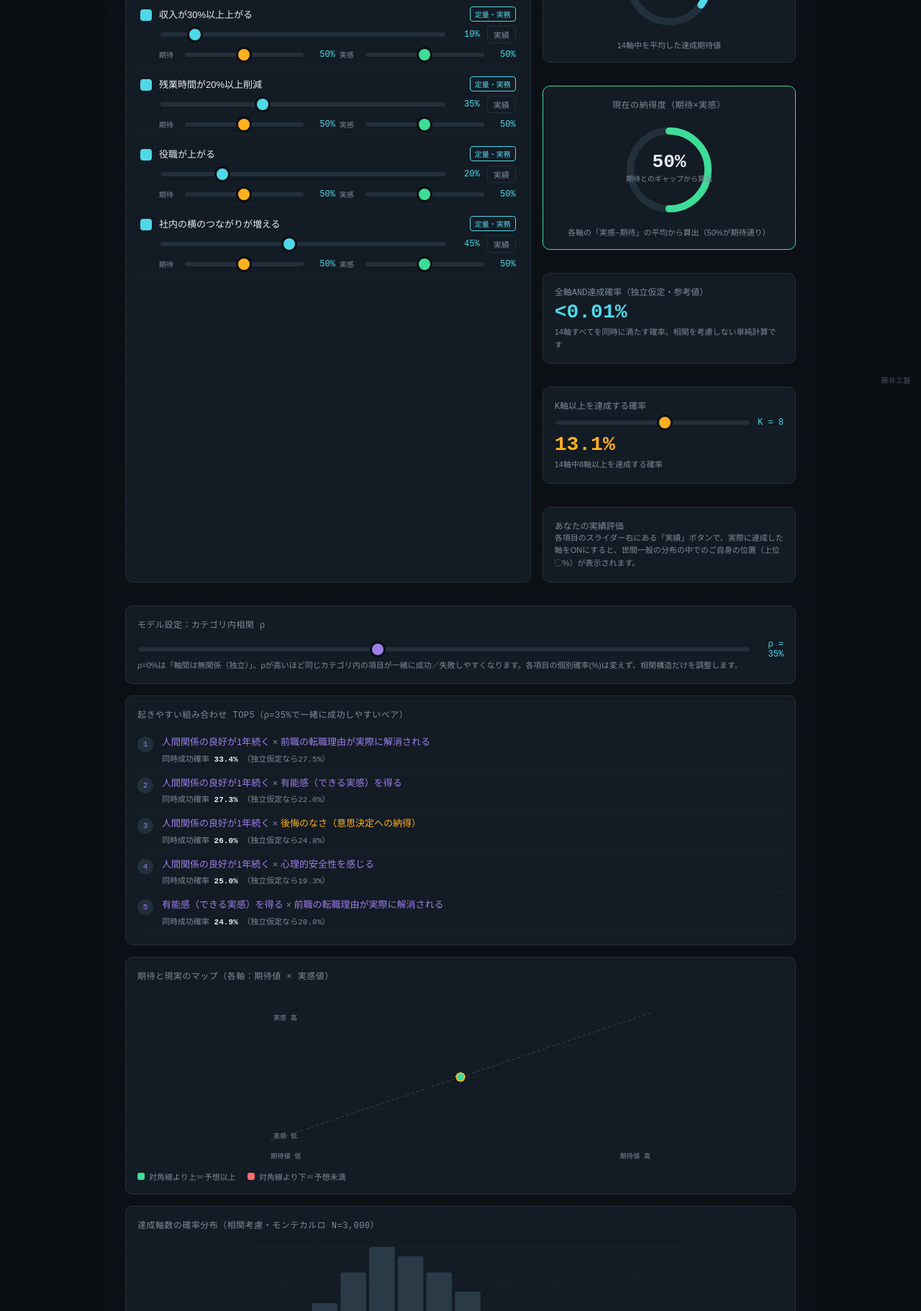
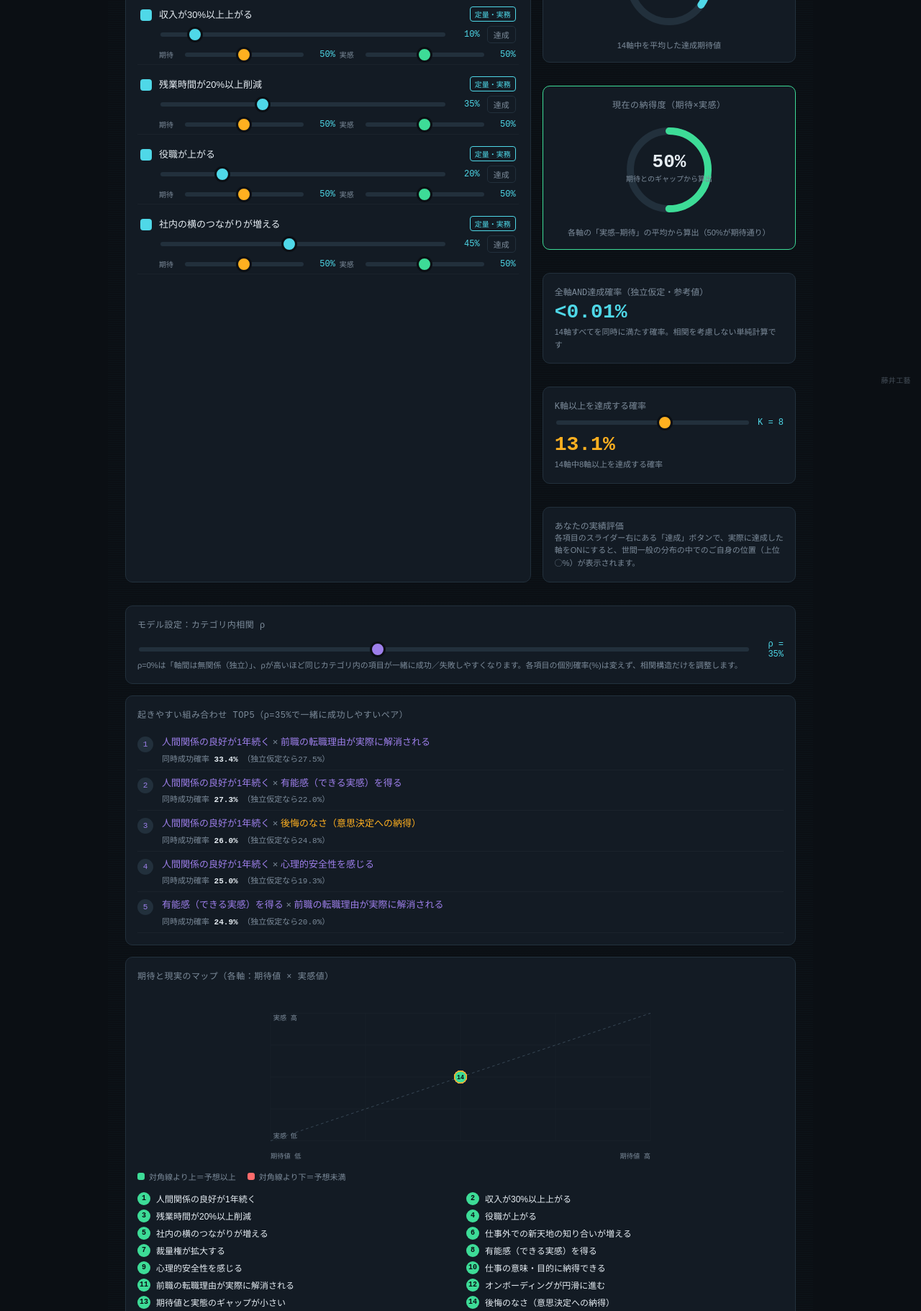
Before and after one commit to yubun241/CareerSuccessSimulator, a plain HTML site: page index.html in a window 1280 px wide. Shown: the part 255-2076 px from the top of the page at 72% size. Drawn offline with Linux system fonts and the light colour scheme.

Commit message:
Add files via upload

```diff
--- a/index.html
+++ b/index.html
@@ -123,6 +123,13 @@
     position: fixed; bottom: 10px; right: 14px; font-size: 10px; color: var(--muted);
     font-family: ui-monospace, monospace; opacity: 0.5; letter-spacing: .04em; pointer-events: none; z-index: 10;
   }
+  .scatter-key { display: grid; grid-template-columns: 1fr 1fr; gap: 6px 16px; margin-top: 14px; }
+  .scatter-key-item { display: flex; align-items: center; gap: 8px; font-size: 12px; }
+  .scatter-key-num {
+    width: 18px; height: 18px; border-radius: 50%; display: flex; align-items: center; justify-content: center;
+    font-size: 10px; font-weight: 700; color: #0B0F14; flex-shrink: 0; font-family: ui-monospace, monospace;
+  }
+  @media (max-width: 680px) { .scatter-key { grid-template-columns: 1fr; } }
   @media (max-width: 680px) {
     .msim-root { padding: 16px; }
     .msim-header { flex-direction: column; align-items: flex-start; }
@@ -215,6 +222,7 @@
       <span class="legend-item"><span class="legend-dot" style="background:#3DDC97"></span>対角線より上＝予想以上</span>
       <span class="legend-item"><span class="legend-dot" style="background:#FF6B6B"></span>対角線より下＝予想未満</span>
     </div>
+    <div class="scatter-key" id="scatter-key"></div>
   </div>
 
   <div class="panel">
@@ -395,7 +403,7 @@ items.forEach((it) => {
   };
   const actualBtn = document.createElement("button");
   actualBtn.className = "actual-btn";
-  actualBtn.textContent = "実績";
+  actualBtn.textContent = "達成";
   actualBtn.onclick = () => {
     it.actual = !it.actual;
     actualBtn.classList.toggle("on", it.actual);
@@ -531,9 +539,12 @@ function renderScatter(included) {
     const x = toX(it.expect), y = toY(it.real);
     const gap = it.real - it.expect;
     const fill = gap >= 0 ? "#3DDC97" : "#FF6B6B";
-    return `<circle cx="${x.toFixed(1)}" cy="${y.toFixed(1)}" r="6" fill="${fill}" fill-opacity="0.85" stroke="${CATS[it.cat].color}" stroke-width="1.5">
-      <title>${it.name}\n期待:${it.expect}% / 実感:${it.real}% (差:${gap >= 0 ? "+" : ""}${gap})</title>
-    </circle>`;
+    return `<g>
+      <circle cx="${x.toFixed(1)}" cy="${y.toFixed(1)}" r="9" fill="${fill}" fill-opacity="0.9" stroke="${CATS[it.cat].color}" stroke-width="1.5">
+        <title>${it.id}. ${it.name}\n期待:${it.expect}% / 実感:${it.real}% (差:${gap >= 0 ? "+" : ""}${gap})</title>
+      </circle>
+      <text x="${x.toFixed(1)}" y="${y.toFixed(1)}" text-anchor="middle" dominant-baseline="central" font-size="9" font-weight="700" fill="#0B0F14" pointer-events="none">${it.id}</text>
+    </g>`;
   }).join("");
 
   return `<svg viewBox="0 0 ${W} ${H}" style="width:100%;height:240px;display:block;">
@@ -588,6 +599,14 @@ function updateDerived() {
 
   // --- 期待×実感マップ ---
   document.getElementById("scatter-svg").innerHTML = renderScatter(included);
+  document.getElementById("scatter-key").innerHTML = included.map((it) => {
+    const gap = it.real - it.expect;
+    const dotColor = gap >= 0 ? "#3DDC97" : "#FF6B6B";
+    return `<div class="scatter-key-item">
+      <span class="scatter-key-num" style="background:${dotColor}">${it.id}</span>
+      <span>${it.name}</span>
+    </div>`;
+  }).join("");
 
   // --- エクスポート用に最新の算出結果をキャッシュ ---
   lastStats = {
@@ -613,7 +632,7 @@ function updateDerived() {
       <div class="stat-sub">世間一般の分布の中で、あなたと同じかそれ以上を達成する割合は約${percentileAtLeast.toFixed(1)}%<br>
       → おおよそ<strong style="color:#3DDC97">上位${percentileAtLeast.toFixed(0)}%</strong>相当の結果です</div>`;
   } else {
-    actualContent.innerHTML = `<div class="stat-sub">各項目のスライダー右にある「実績」ボタンで、実際に達成した軸をONにすると、世間一般の分布の中でのご自身の位置（上位◯%）が表示されます。</div>`;
+    actualContent.innerHTML = `<div class="stat-sub">各項目のスライダー右にある「達成」ボタンで、実際に達成した軸をONにすると、世間一般の分布の中でのご自身の位置（上位◯%）が表示されます。</div>`;
   }
 
   // --- 組み合わせTOP5 ---
@@ -691,6 +710,16 @@ ${s.hasActual
 - 現在の納得度（期待値と実感値のギャップから算出。50%が「期待通り」の基準点）: ${s.satisfaction.toFixed(1)}%`
 }
 
+## AIへの追加リクエスト：現在地マップの分析
+
+上記のデータをもとに、心理学の「感情の円環モデル（Circumplex Model of Affect）」を用いて、私が今この瞬間どのあたりの心理状態にいると考えられるか分析してください。
+
+- X軸：不快 ←→ 快（Valence）
+- Y軸：鎮静 ←→ 覚醒（Arousal）
+- 4象限の目安：熱意・高揚（快×高覚醒）／不安・緊張（不快×高覚醒）／落ち込み・倦怠（不快×低覚醒）／穏やか・満足（快×低覚醒）
+
+上記の「納得度」「実績のパーセンタイル」「期待とのギャップ」などのデータから読み取れる根拠を示した上で、どのゾーンに近いと考えられるか、またそのゾーンにいる場合に意識すると良いことを教えてください。
+
 ## 各指標の説明（用語集）
 
 - **一般的な達成確率**: 「世間一般的にはこのくらいの確率で起きるだろう」という主観的な仮定値。統計局などの実データではなく、入力者が置いた前提。
@@ -703,6 +732,7 @@ ${s.hasActual
 - **K軸以上を達成する確率**: 対象軸のうちK個以上を達成する確率。カテゴリ内相関ρを考慮したモンテカルロ・シミュレーションによる近似値で、実務的に一番参照すべき数字。
 - **カテゴリ**: 定量・実務（収入・残業時間など）／内的動機・心理（裁量権・心理的安全性など）／定着・意思決定（オンボーディング・後悔のなさなど）の3分類。
 - **納得度**: 「達成できたか」の二値ではなく、期待と実感のギャップから算出する心理的な満足度の近似値。50%が期待通り、100%に近いほど期待を大きく上回っている状態。
+- **快・不快（Valence）／覚醒・鎮静（Arousal）**: 心理学の「感情の円環モデル（Circumplex Model of Affect）」の2軸。このプロンプトでは自己申告値としては持たせず、上記データを根拠にAI側で分析してもらうためのリクエスト事項として末尾に記載している。
 
 ## 相談したいこと
 
```
